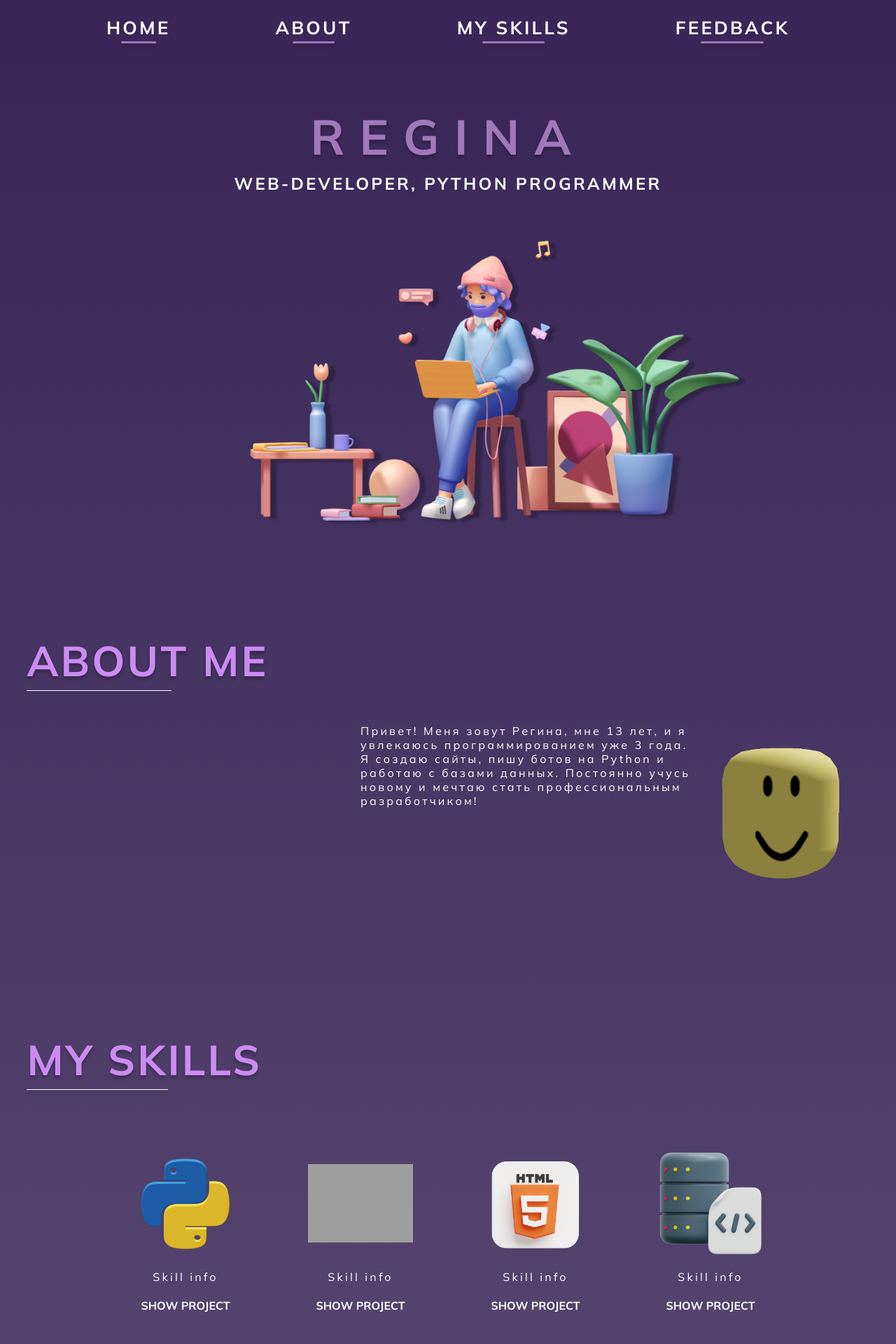
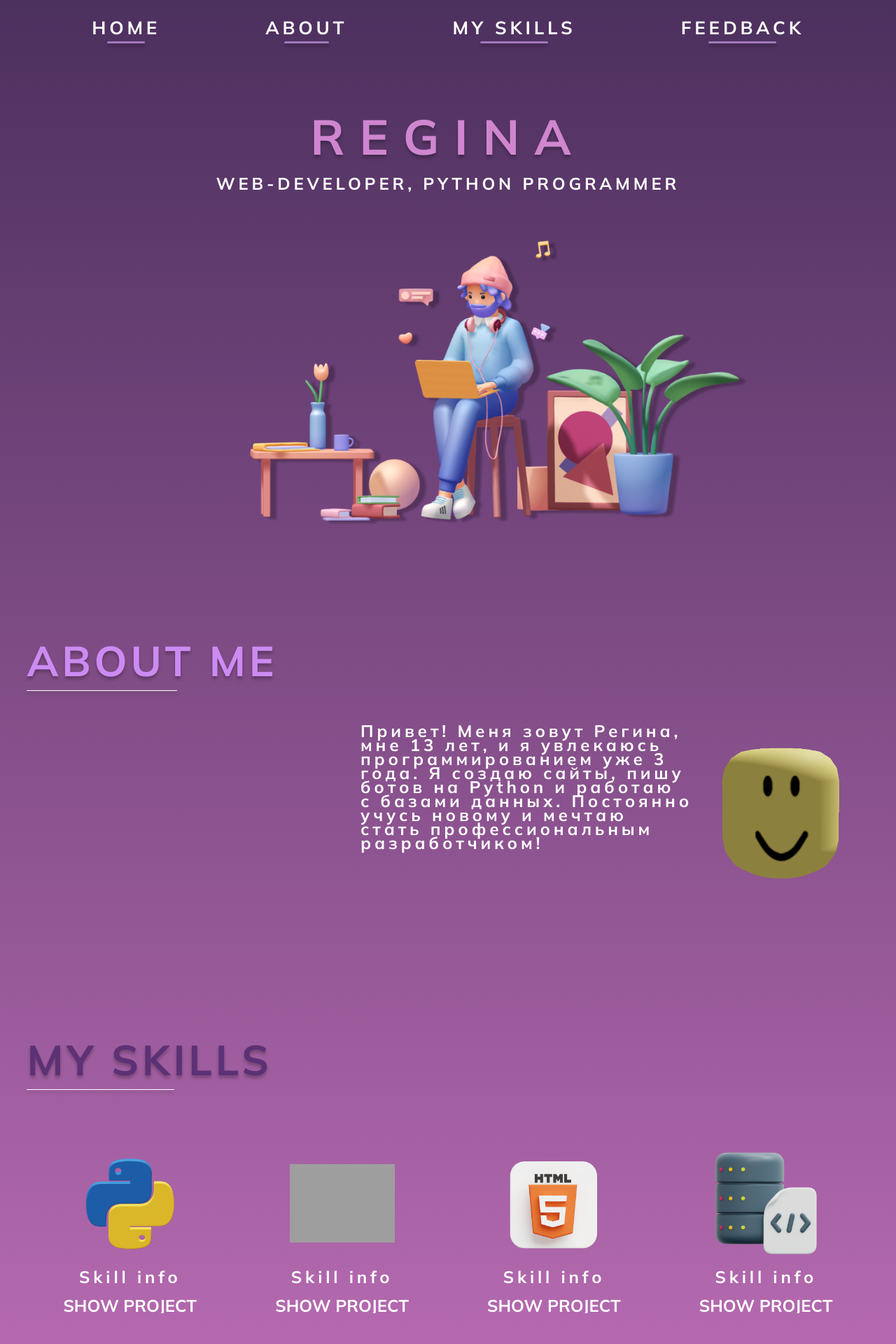
Before and after one commit to Regina2911/Personal-Portfolio-Website, a Flask app: page / in a window 1280 px wide. Shown: the top 1920 px of the page at 70% size. Run offline with Flask 3, Linux system fonts and the light colour scheme; grey boxes are pictures that could not be loaded.

Commit message:
Update style.css

```diff
--- a/static/css/style.css
+++ b/static/css/style.css
@@ -11,11 +11,11 @@ body {
   margin: 0;
   padding: 0 3%;
   font-family: "Mulish", sans-serif;
-  font-weight: 400;
-  font-size: 16px;
+  font-weight: 700;
+  font-size: 24px;
   line-height: 20px;
   letter-spacing: 0.2em;
-  background: linear-gradient(180deg, #392657 0%, rgba(57, 38, 87, 0.8) 100%);
+  background: linear-gradient(180deg, #4c305e 0%, rgb(230, 132, 214) 100%);
   color: #ffffff;
 }
 
@@ -89,18 +89,19 @@ ul {
   flex-direction: column;
   justify-content: center;
   align-items: center;
-  background-image: url(../img/developer.png);
+  background-image: url(/static/img/developer.png);
   background-size: cover;
   padding: 10vh 10vw 80vh 10vw;
   background-position: center bottom;
   gap: 20px;
+
 }
 
 .home__title {
   letter-spacing: 0.3em;
   font-size: 70px;
   text-align: center;
-  color: #a178b9;
+  color: #cf86cf;
   line-height: 1;
   text-shadow: 0px 4px 4px rgba(0, 0, 0, 0.25);
 }
@@ -149,10 +150,6 @@ ul {
   width: 40%;
 }
 
-.info-block__img {
-  align-self: center;
-}
-
 .skills {
   margin-bottom: 200px;
   display: flex;
@@ -164,7 +161,7 @@ ul {
   font-size: 60px;
   position: relative;
   text-align: left;
-  color: #cc8bf2;
+  color: #5c3175;
   line-height: 1;
   text-shadow: 0px 4px 4px rgba(0, 0, 0, 0.25);
   display: flex;
@@ -266,7 +263,7 @@ ul {
   font-size: 60px;
   position: relative;
   text-align: left;
-  color: #cc8bf2;
+  color: #4a265f;
   line-height: 1;
   text-shadow: 0px 4px 4px rgba(0, 0, 0, 0.25);
   display: flex;
@@ -324,7 +321,7 @@ ul {
   font: inherit;
   font-weight: 800;
   color: #fff;
-  background: linear-gradient(111.97deg, #CC8BF2 35.63%, rgba(204, 139, 242, 0) 150.16%);
+  background: linear-gradient(111.97deg, #683884 35.63%, rgba(204, 139, 242, 0) 150.16%);
   filter: drop-shadow(5px 5px 4px rgba(0, 0, 0, 0.25));
   padding: 15px 30px;
   border-radius: 20px;
```
